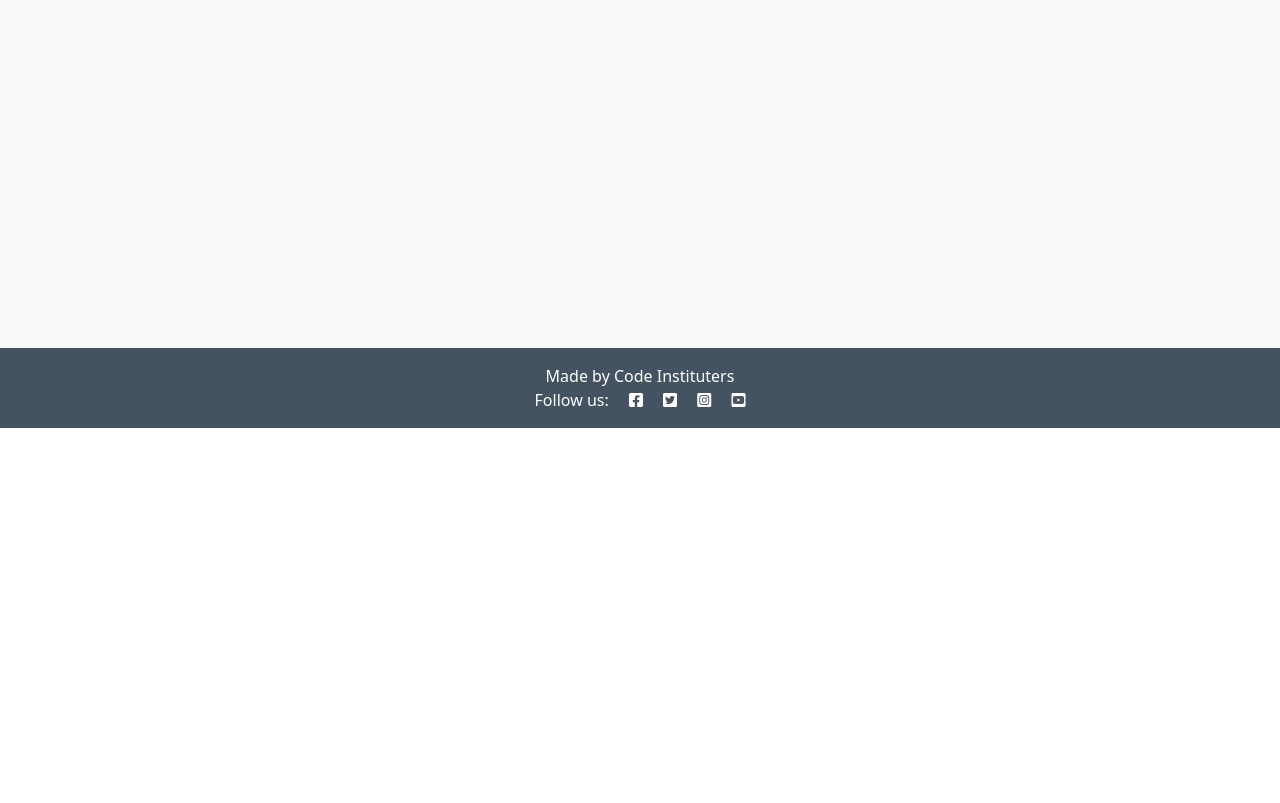
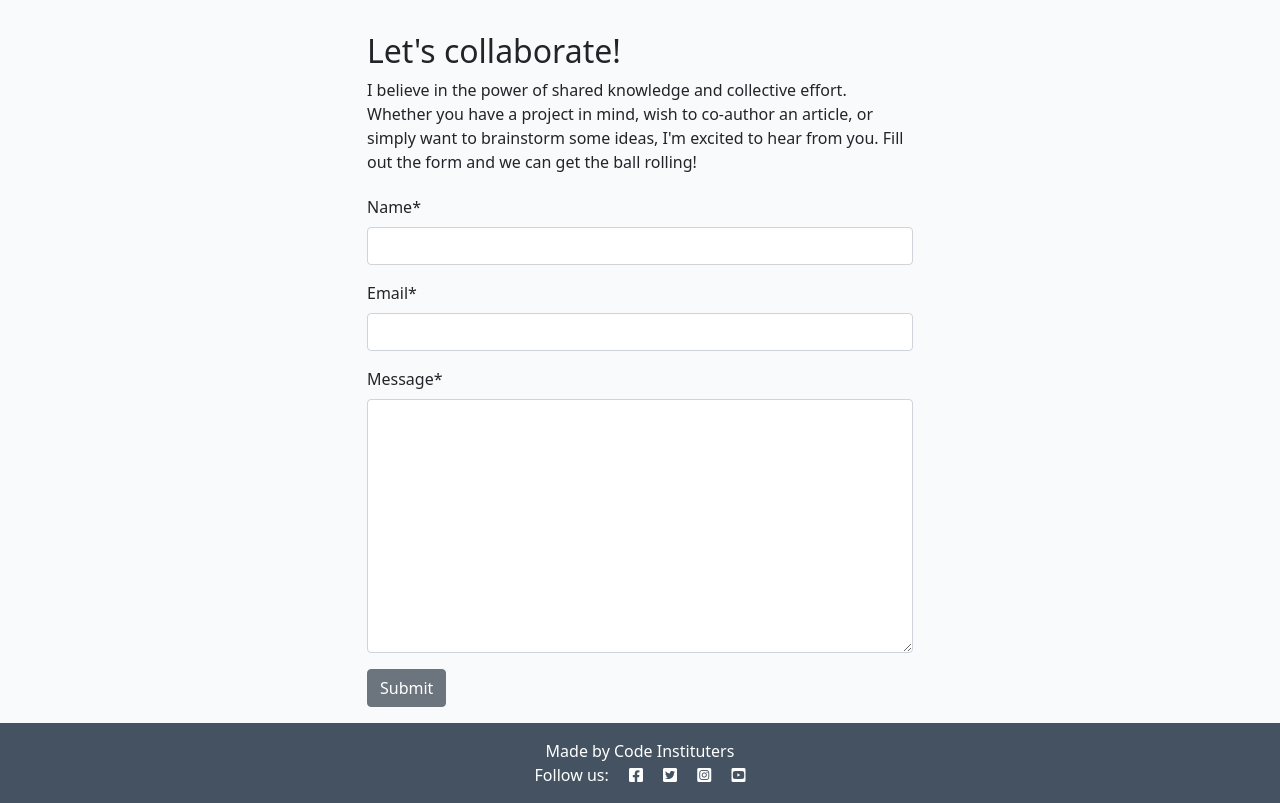
Before and after one commit to JamieJB123/django-blog, a Django app: page /about/ in a window 1280 px wide. Shown: the part 372-1175 px from the top of the page. Before the commit the page ends 800 px from the top, so only its background shows below. Run offline with Django 4.2, Linux system fonts and the light colour scheme; data that the repository does not hold is empty; parts of the project's set-up code (start-up, migrations or seed data) failed here and were passed over; some libraries are stand-ins or nearby versions.

Commit message:
Add: collaborate request form to about me section

```diff
--- /dev/null
+++ b/about/forms.py
@@ -0,0 +1,7 @@
+from .models import CollaborateRequest
+from django import forms
+
+class CollaborateForm(forms.ModelForm):
+    class Meta:
+        model = CollaborateRequest
+        fields = ('name', 'email', 'message',)
--- a/about/models.py
+++ b/about/models.py
@@ -12,3 +12,12 @@ class About(models.Model):
 
     def __str__(self):
         return self.title
+
+class CollaborateRequest(models.Model):
+    name = models.CharField(max_length=200)
+    email = models.EmailField()
+    message = models.TextField()
+    read = models.BooleanField(default=False)
+
+    def __str__(self):
+        return f"Collaboration request from {self.name}"
--- a/about/templates/about/about.html
+++ b/about/templates/about/about.html
@@ -1,6 +1,8 @@
 {% extends 'base.html' %}
 {% block content %}
 {% load static %}
+{% load crispy_forms_tags %}
+
 <div class="container mt-5">
     <div class="row">
         <div class="col-4 text-center">
@@ -19,5 +21,24 @@
             <p class="text-end"><em>Updated on: {{ about.updated_on }}</em></p>
         </div>
     </div>
+    <div class="row justify-content-center">
+        <div class="col-12 col-md-6 my-3">
+            <h2>Let's collaborate!</h2>
+            <p>I believe in the power of shared knowledge and collective effort.
+                Whether you have a project in mind, wish to co-author
+                an article, or simply want to brainstorm some ideas,
+                I'm excited to hear from you. Fill out the form
+                and we can get the ball rolling!</p>
+
+            <!-- Collab Request Form -->
+            <form method="post"
+            style="margin-top: 1.3em;">
+                {{ collaborate_form | crispy }}
+                {% csrf_token %}
+                <button type="submit"
+                    class="btn btn-secondary">Submit</button>
+            </form>
+        </div>
+    </div>
 </div>
 {% endblock content %}
--- a/about/views.py
+++ b/about/views.py
@@ -1,12 +1,27 @@
 from django.shortcuts import render
+from django.contrib import messages
 from .models import About
+from .forms import CollaborateForm
 
 # Create your views here.
 def about_me(request):
+
+    if request.method == "POST":
+        collaborate_form = CollaborateForm(data=request.POST)
+        if collaborate_form.is_valid():
+            collaborate_form.save()
+            messages.add_message(
+                request, messages.SUCCESS,
+                'Collaboration request received! I endeavour to respond within 2 working days.'
+            )
+
     about = About.objects.all().order_by('-updated_on').first()
+    collaborate_form = CollaborateForm()
+
 
     return render(
         request,
         "about/about.html",
-        {"about": about},
+        {"about": about,
+        "collaborate_form": collaborate_form},
     )
--- a/blog/views.py
+++ b/blog/views.py
@@ -32,6 +32,7 @@ def post_detail(request, slug):
     comment_count = post.comments.filter(approved=True).count()
 
     if request.method == "POST":
+        print("Received a post request")
         comment_form = CommentForm(data=request.POST)
         if comment_form.is_valid():
             comment = comment_form.save(commit=False)
@@ -45,6 +46,7 @@ def post_detail(request, slug):
 
     comment_form = CommentForm()
 
+    print("About to render template")
     return render(
         request,
         "blog/post_detail.html",
--- a/codestar/settings.py
+++ b/codestar/settings.py
@@ -30,7 +30,7 @@ TEMPLATES_DIR = os.path.join(BASE_DIR, 'templates')
 SECRET_KEY = os.environ.get("SECRET_KEY")
 
 # SECURITY WARNING: don't run with debug turned on in production!
-DEBUG = True
+DEBUG = False
 
 ALLOWED_HOSTS = ['.herokuapp.com', '127.0.0.1']
 
```
Also changed, not shown: about/admin.py (+13 -1 lines), about/migrations/0002_collaboraterequest.py (added).
